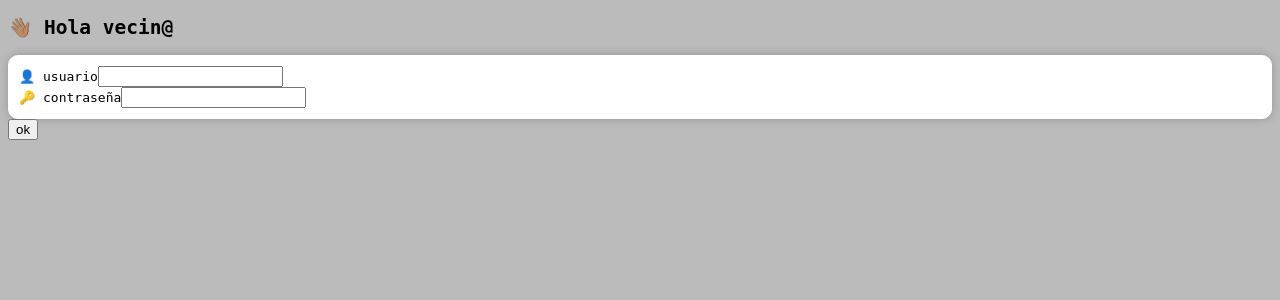
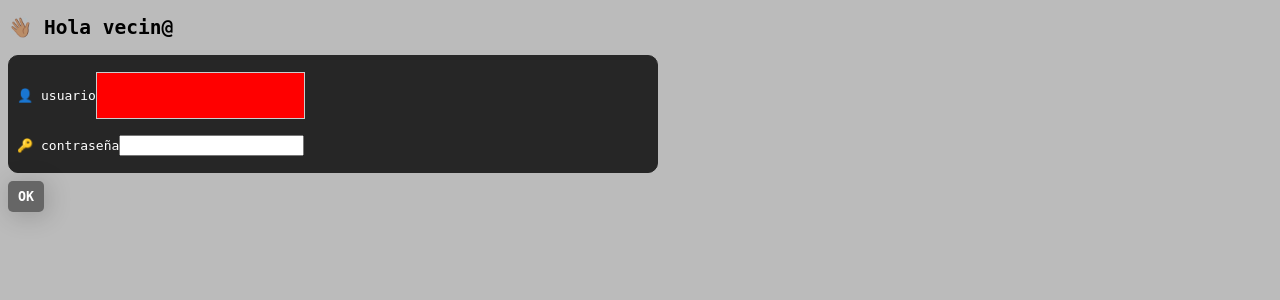
Before and after one commit to bemarchant/laundry, a Django app: page /app/login/ in a window 1280 px wide. Shown: the top 300 px of the page. Run offline with Django 4.2, Linux system fonts and the light colour scheme.

Commit message:
Frontend style

```diff
--- a/login/forms.py
+++ b/login/forms.py
@@ -25,8 +25,9 @@ class NeighborSignupForm(UserCreationForm):
 
 
 class NeighborLoginForm(forms.Form):
-    username = forms.CharField()
+    username = forms.CharField(widget=forms.TextInput(attrs={'class': 'username-input'}))
     password = forms.CharField(widget=forms.PasswordInput)
+
 
     def __init__(self, *args, **kwargs):
         super().__init__(*args, **kwargs)
--- a/login/templates/login/login.html
+++ b/login/templates/login/login.html
@@ -17,7 +17,9 @@
             <div class="form-row"><label>{{ "🔑 contraseña" }}</label>{{ form.password }}</div>
         </div>
 
-        <input type="submit" value="ok">
+        <div class="form-row">
+            <button type="submit" name="action" value="cancel"class="button-edit">OK</button>
+          </div>
     </form>
 </body>
 </html>
--- a/static/login/css/styles.css
+++ b/static/login/css/styles.css
@@ -3,22 +3,71 @@ body {
     background-color: rgb(187, 187, 187);
 }
 
-.form-row {
+.body-container {
+    max-width: 400px;
+    margin: 0 auto;
+    padding: 20px;
+  }
 
-    flex-direction: column;
-    flex: 1;
-}
-
-.form-row label {
+.main-header {
+    color: #262626ff;
+    padding: 4px 4px;
     background-color: white;
 }
 
+.form-row {
+    padding: 8px 0px;
+}
+
+.flex-container {
+    display: 'flex';
+    justify-content: space-between;
+    align-items: center;
+}
+
+.main-section-container {
+    width: 50%;
+    align-items : center;
+}
+
 .form-container {
+    width: 50%;
     display: flex;
     flex-direction: column;
+    color: white;
+    background-color: #262626ff;
+    border: 1px solid #262626ff;
+    border-radius: 10px;
+    padding: 8px 8px;
+}
+
+.form-text {
+    padding: 4px 4px;
+    font-size: 110%;
+
+}
+
+.button-edit {
+    background-color: #666666ff;
+    box-shadow: 3px 3px 25.6px rgba(0, 0, 0, 0.2);
+    font-family: monospace;
+    font-weight: bold;
+    color: white;
+    padding: 8px 10px;
+    border-radius: 5px;
+    border-width: 0;
+
+}
+
+.button-edit:hover {
     background-color: white;
-    padding:10px;
-    border: 1px solid white;
-    border-radius: 10px;
-    box-shadow: 0 0 10px rgba(0, 0, 0, 0.2);
+    box-shadow: 4px 4px 30.4px rgba(0, 0, 0, 1.0);
+    color: #262626ff;
 }
+
+.username-input {
+    border: 1px solid #ccc;
+    padding: 15px;
+    background-color: red;
+
+}
```
Also changed, not shown: booking/templates/booking/booking.html (+53 -33 lines).
